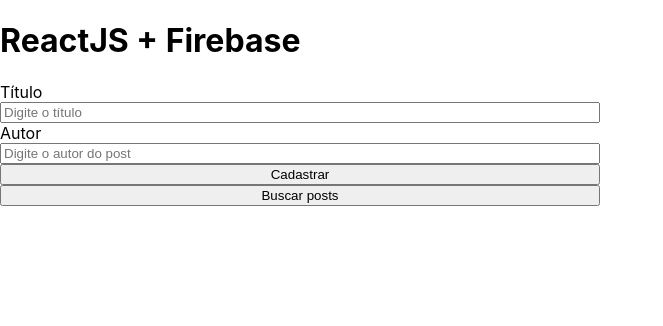
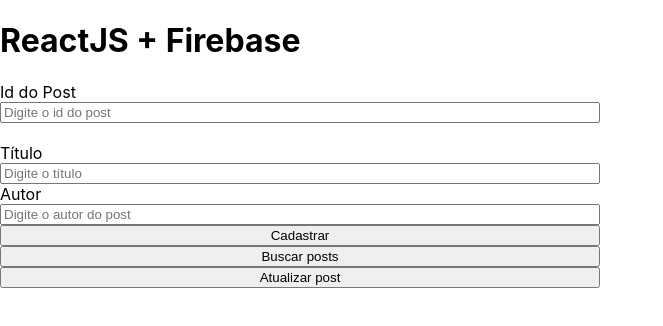
Before and after one commit to dswilmar/react-firebase, a React (Create React App) app: page / in a window 1280 px wide. Shown: the top 326 px of the page, without its empty margins (0-663 px from the left). Built offline with nearby package versions, Linux system fonts and the light colour scheme.

Commit message:
Editando itens

```diff
--- a/src/App.jsx
+++ b/src/App.jsx
@@ -1,11 +1,12 @@
 import { useState } from "react";
 import { db } from "./firebaseConnection";
-import { doc, setDoc, collection, addDoc, getDoc, getDocs } from "firebase/firestore";
+import { doc, setDoc, collection, addDoc, getDoc, getDocs, updateDoc } from "firebase/firestore";
 
 function App() {
 
   const [titulo, setTitulo] = useState('');
   const [autor, setAutor] = useState('');
+  const [idPost, setIdPost] = useState();
   const [posts, setPosts] = useState([]);
 
   async function handleAdd() {
@@ -48,21 +49,44 @@
     });
   }
 
+  async function editarPost() {
+    if (idPost == '') {
+      alert('Id do post é obrigatório!');
+      return;
+    }
+    const docRef = doc(db, "posts", idPost);
+    await updateDoc(docRef, {
+      titulo: titulo,
+      autor: autor
+    }).then(() => {
+      alert('Post atualizado com sucesso!');
+      setIdPost('');
+      setTitulo('');
+      setAutor('');
+    }).catch((error) => {
+      console.log(error);
+    })
+  }
+
   return (
     <div>
       <h1>ReactJS + Firebase</h1>
       <div className="container">
+        <label>Id do Post</label>
+        <input type="text" placeholder="Digite o id do post" value={idPost} onChange={(e) => setIdPost(e.target.value)} /><br />
         <label>Título</label>
         <input type="text" placeholder="Digite o título" value={titulo} onChange={(e) => setTitulo(e.target.value)} />
         <label>Autor</label>
         <input type="text" placeholder="Digite o autor do post" value={autor} onChange={(e) => setAutor(e.target.value)} />
         <button onClick={handleAdd}>Cadastrar</button>
         <button onClick={buscarPosts}>Buscar posts</button>
+        <button onClick={editarPost}>Atualizar post</button>
 
         <ul>
           { posts.map((post) => {
             return (
               <li key={post.id}>
+                <strong>{post.id}</strong><br/>
                 <span>Título: {post.titulo}</span><br />
                 <span>Autor: {post.autor}</span><br />
                 <hr />
```
